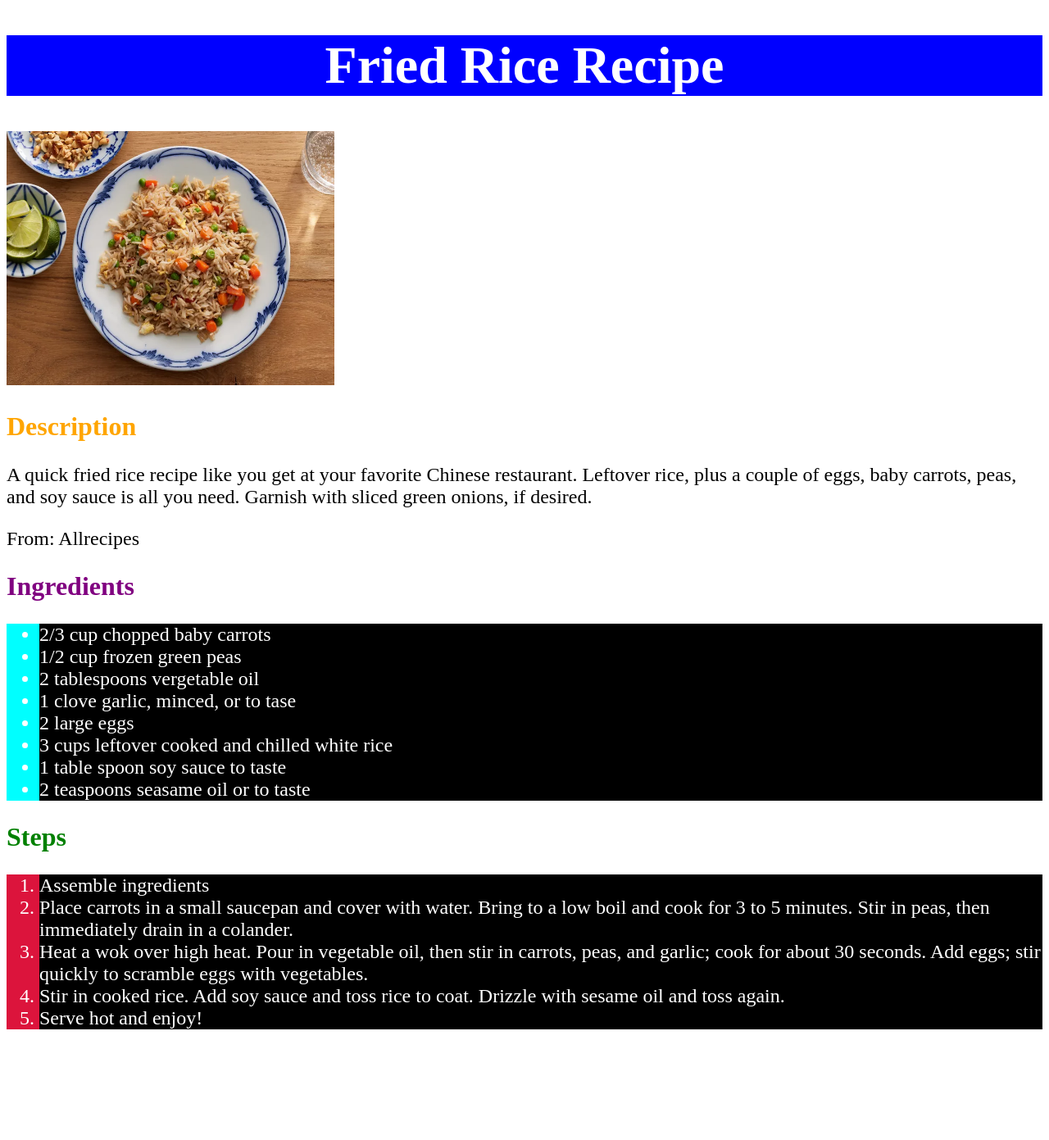
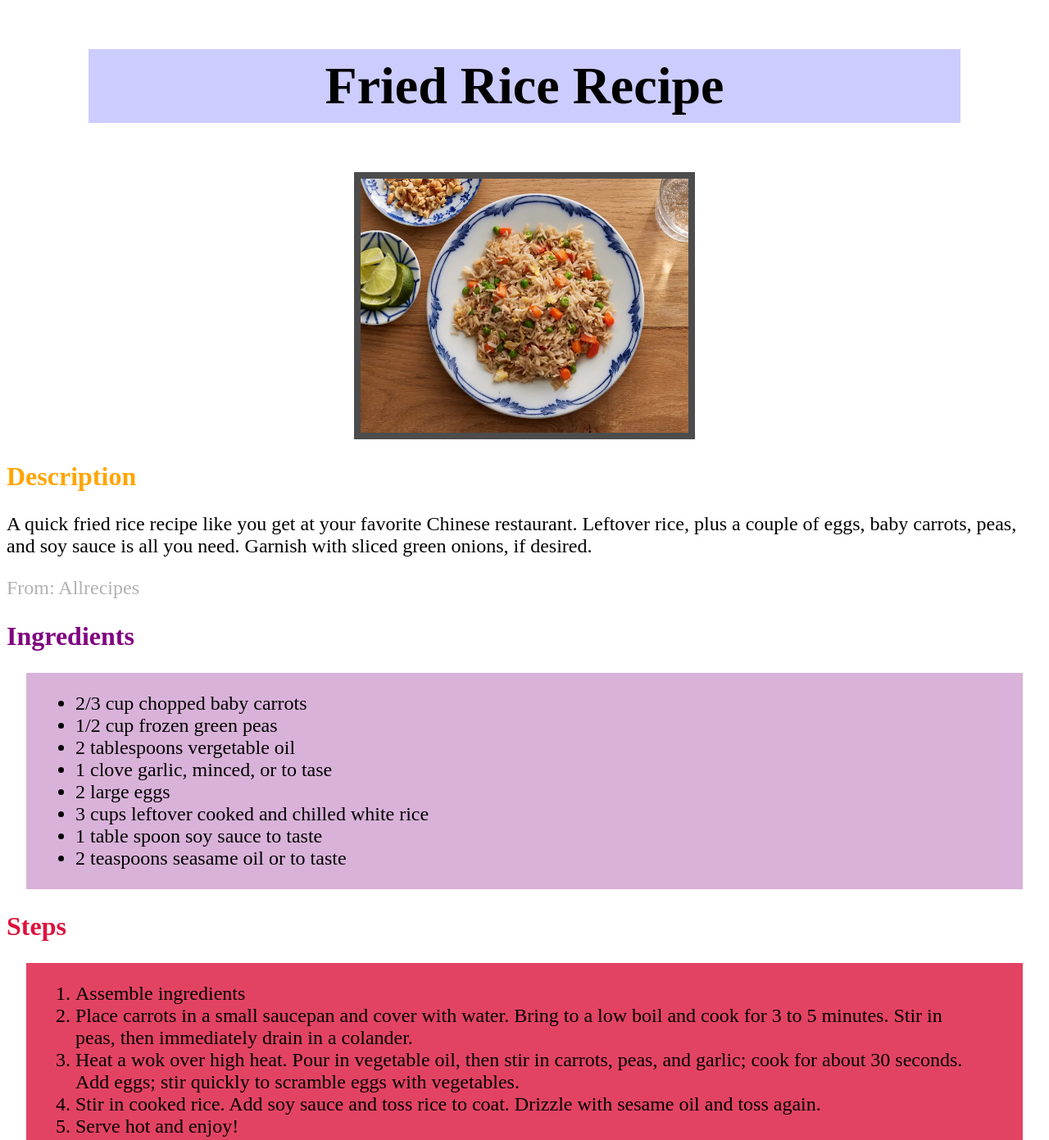
Before and after one commit to tyler19shea/odin-recipes, a plain HTML site: page recipes/friedrice.html in a window 1280 px wide. Shown: the top 1391 px of the page at 82% size. Before the commit the page ends 1280 px from the top, so only its background shows below. Drawn offline with Linux system fonts and the light colour scheme.

Commit message:
Add more CSS styles
Added more CSS styles using margin and padding to manipulate
the text on the screen. Added more identifiers to HTML documents.

```diff
--- a/recipes/friedrice.html
+++ b/recipes/friedrice.html
@@ -15,7 +15,7 @@
             eggs, baby carrots, peas, and soy sauce is all you need.
             Garnish with sliced green onions, if desired.
         </p>
-        <p>From: Allrecipes</p>
+        <p id="credit">From: Allrecipes</p>
     <h2 class="ingredients">Ingredients</h2>
     <ul class="items">
         <li>2/3 cup chopped baby carrots</li>
--- a/style.css
+++ b/style.css
@@ -3,18 +3,33 @@
     font-size: 24px;
 }
 h1 {
-    background-color: blue;
-    color: white;
+    background-color: rgba(0, 0, 255, 0.2);
+    color: black;
     font-size: 64px;
     text-align: center;
+    padding: 8px 24px;
+    margin: 60px 100px;
 }
-li {
-    background-color: black;
-    color: white;
+img {
+    display: block;
+    margin: auto;
+    background-color: rgba(0, 0, 0, 0.7);
+    padding: 8px;
 }
 h2 {
     font-size: 32px;
     font: Georgia;
+}
+#recipes {
+    list-style: none;
+    background-color: rgba(0, 0, 0, 0.3);
+    color: white;
+    padding: 8px 24px;
+    margin: 8px 100px;
+    text-align: center;
+}
+#credit {
+    opacity: 0.3;
 }
 .description {
     color: orange;
@@ -23,13 +38,15 @@ h2 {
     color: purple;
 }
 .steps {
-    color: green;
+    color: rgb(220, 20, 60);
 }
 .items {
-    background-color: aqua;
-    color: brown;
+    background-color: rgba(128, 0, 128, 0.3);
+    margin: 24px;
+    padding: 24px 60px;
 }
 .directions {
-    background-color: crimson;
-    color: chartreuse;
+    background-color: rgba(220, 20, 60, 0.8);
+    margin: 24px;
+    padding: 24px 60px;
 }
```
Also changed, not shown: index.html (+1 -1 lines), recipes/lasagna.html (+1 -1 lines), recipes/mashedpotato.html (+1 -1 lines).
